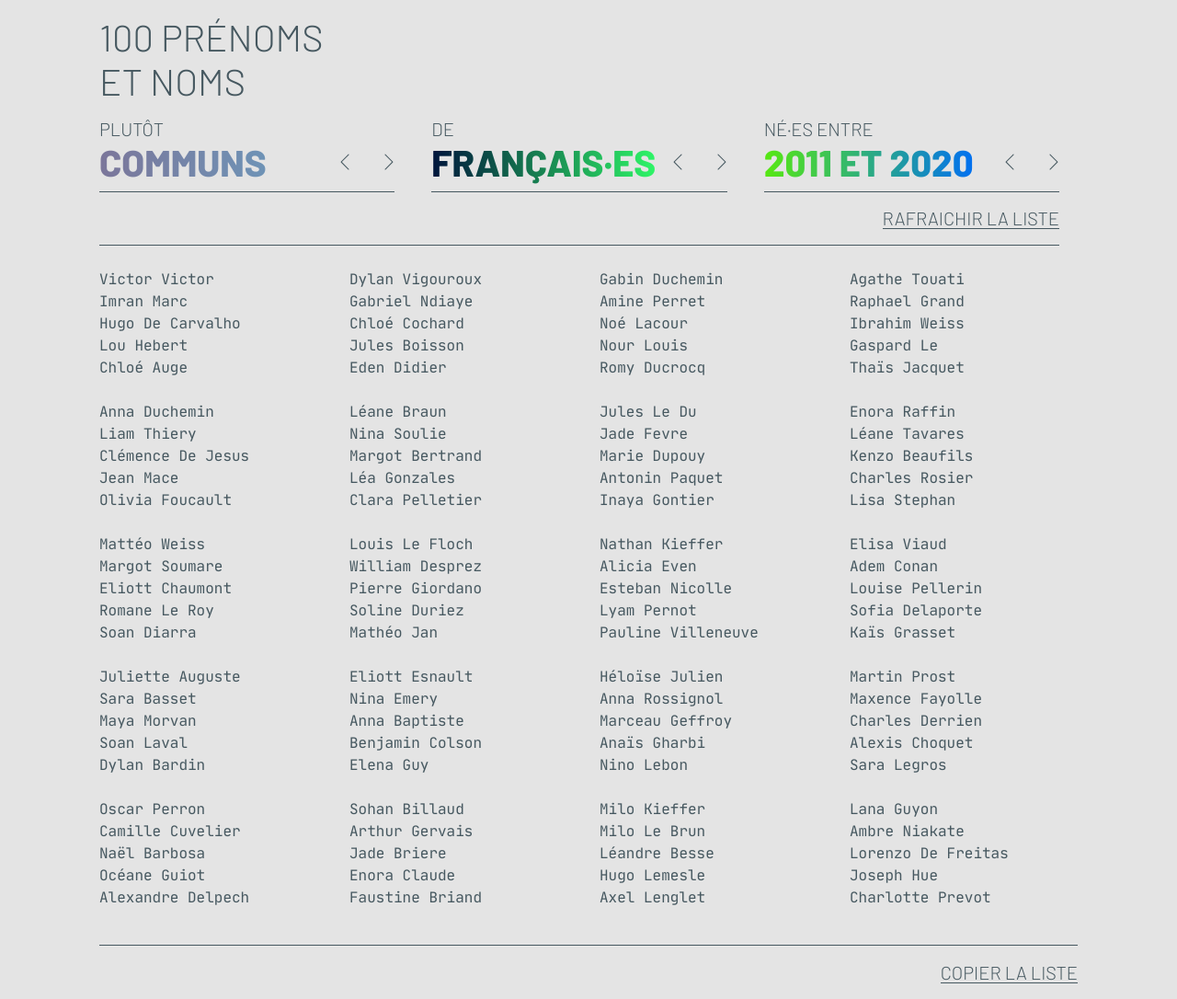
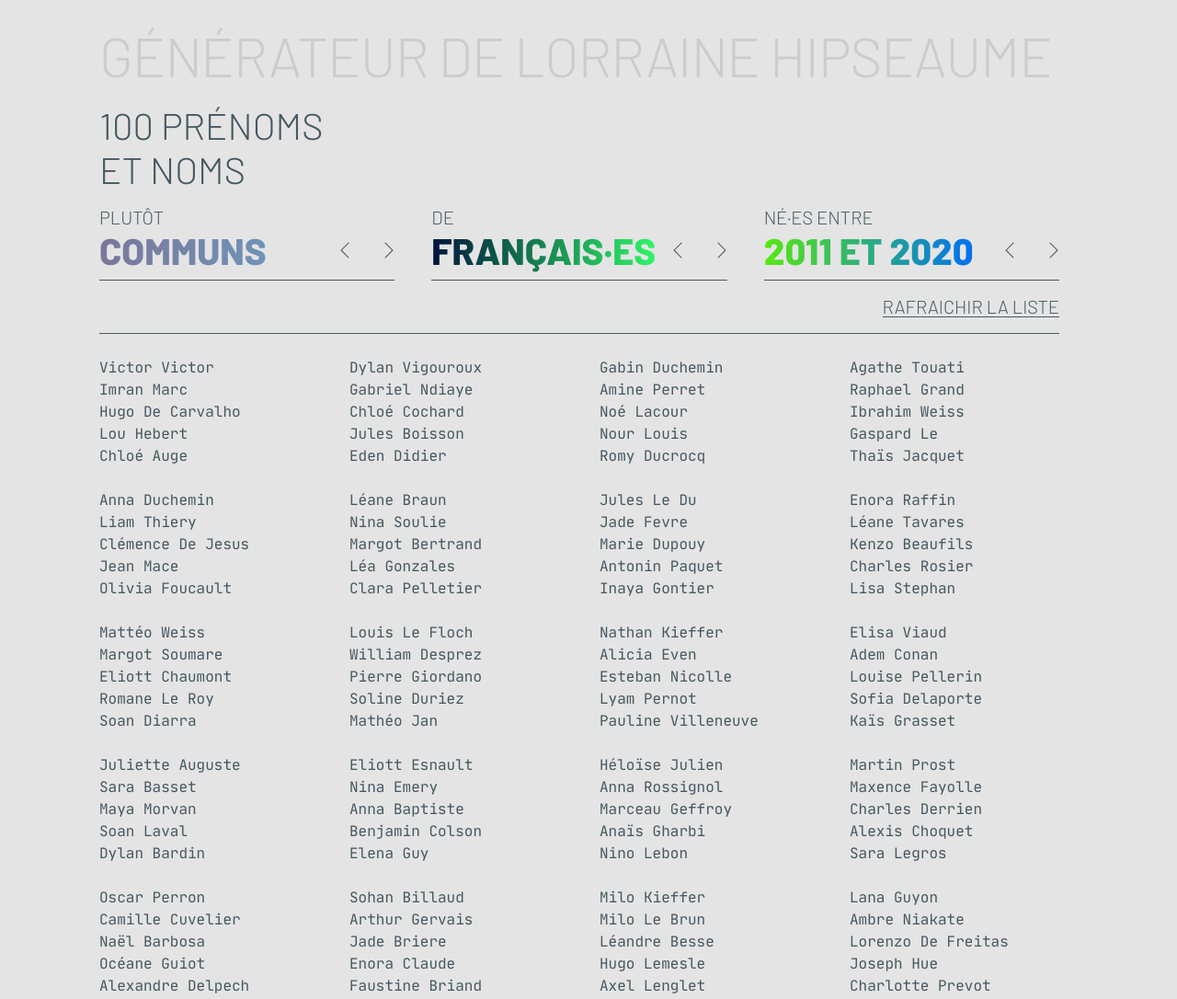
Before and after one commit to enwin/Lorraine-Hipseaume, a website: page src/index.html in a window 1280 px wide. Shown: the top 1086 px of the page at 92% size. Drawn offline with nearby package versions, Linux system fonts and the light colour scheme; files that its build step writes are made by us from their sources; files whose address does not match are found by name.

Commit message:
add doc-subtitle

```diff
--- a/src/index.html
+++ b/src/index.html
@@ -3,8 +3,7 @@
 
 <head>
   <title>100 prénoms et noms</title>
-  <meta name="description"
-    content="Génère une liste aléatoire de 80 prénoms et noms basé sur les classements de l'INSEE" />
+  <meta name="description" content="Générateur de Lorraine Hipseaume" />
   <meta charset="utf-8" />
   <meta name="viewport" content="width=device-width, initial-scale=1, viewport-fit=cover" />
   <link rel="stylesheet" href="./style.css" />
@@ -12,6 +11,7 @@
 
 <body>
   <header role="banner">
+    <p role="doc-subtitle">Générateur de Lorraine Hipseaume</p>
     <h1>100 prénoms<br />et noms</h1>
   </header>
   <main>
--- a/src/style/components/header.scss
+++ b/src/style/components/header.scss
@@ -7,7 +7,18 @@ header[role="banner"]{
 
   h1 {
     font-size: rem( 40 );
-    padding-top: rem( 16 );
-    margin-bottom: rem( 16 );
+    margin: rem( 16 ) 0;
   }
+
+  [role="doc-subtitle"] {
+    color: #cccccc;
+    font-size: rem( 60 );
+    letter-spacing: em( -1 / 60 );
+    padding-top: rem( 24 );
+
+    @media (max-width: $max-large){
+      @include hide();
+    }
+  }
+
 }
```
